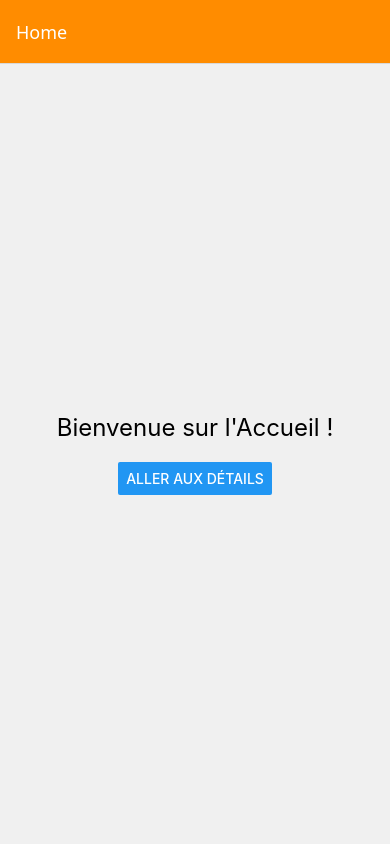
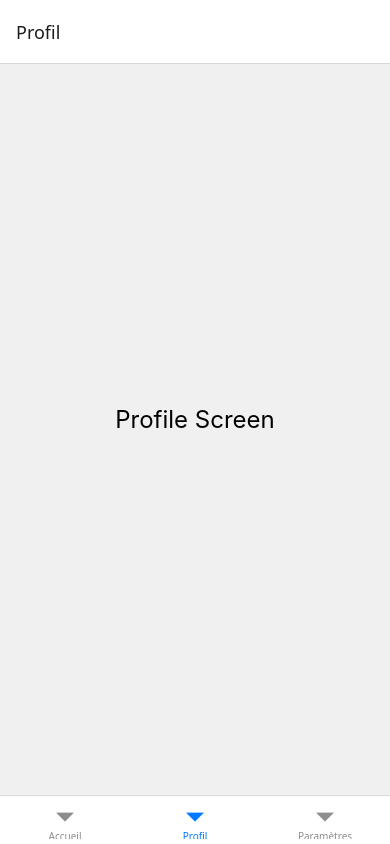
Before and after one commit to jujumichl/React-Tps, a React Native app in the folder tp3-naviguation/: screen /Profile in a window 390 px wide. Built offline with nearby package versions, Linux system fonts and the light colour scheme.

Commit message:
menu de navigation en bas du téléphone

```diff
--- a/tp3-naviguation/App.js
+++ b/tp3-naviguation/App.js
@@ -1,10 +1,11 @@
 import { NavigationContainer } from '@react-navigation/native';
-import MyStackNavigator from './navigation/MyStackNavigator';
+//import MyStackNavigator from './navigation/MyStackNavigator';
+import MyTabNavigator from './navigation/MyTabNavigator';
 
 export default function App() {
   return (
     <NavigationContainer>
-      <MyStackNavigator />
+      <MyTabNavigator />
     </NavigationContainer>
   );
 }
--- /dev/null
+++ b/tp3-naviguation/Navigation/MyTabNavigator.js
@@ -0,0 +1,19 @@
+import { createBottomTabNavigator } from "@react-navigation/bottom-tabs";
+import FeedScreen from '../screens/FeedScreen';
+import ProfileScreen from '../screens/ProfileScreen';
+import SettingsScreen from '../screens/SettingsScreen';
+
+const Tab = createBottomTabNavigator();
+
+export default function MyTabNavigator() {
+    return (
+        <Tab.Navigator>
+            <Tab.Screen name="Feed" component={FeedScreen}
+                options={{ title: 'Accueil' }} />
+            <Tab.Screen name="Profile" component={ProfileScreen}
+                options={{ title: 'Profil' }} />
+            <Tab.Screen name="Settings" component={SettingsScreen}
+                options={{ title: 'Paramètres' }} />
+        </Tab.Navigator>
+    );
+}
--- /dev/null
+++ b/tp3-naviguation/screens/FeedScreen.js
@@ -0,0 +1,25 @@
+import { View, Text, StyleSheet } from 'react-native';
+import { useNavigation } from '@react-navigation/native';
+
+export default function FeedScreen() {
+
+  const navigation = useNavigation();
+  return (
+    <View style={styles.container}>
+      <Text style={styles.title}>Feed Screen</Text>
+    </View>
+  );
+}
+
+const styles = StyleSheet.create({
+  container: {
+    flex: 1,
+    justifyContent: 'center',
+    alignItems: 'center',
+    backgroundColor: '#f0f0f0',
+  },
+  title: {
+    fontSize: 24,
+    marginBottom: 20,
+  },
+});
--- /dev/null
+++ b/tp3-naviguation/screens/ProfileScreen.js
@@ -0,0 +1,25 @@
+import { View, Text, StyleSheet } from 'react-native';
+import { useNavigation } from '@react-navigation/native';
+
+export default function FeedScreen() {
+
+  const navigation = useNavigation();
+  return (
+    <View style={styles.container}>
+      <Text style={styles.title}>Profile Screen</Text>
+    </View>
+  );
+}
+
+const styles = StyleSheet.create({
+  container: {
+    flex: 1,
+    justifyContent: 'center',
+    alignItems: 'center',
+    backgroundColor: '#f0f0f0',
+  },
+  title: {
+    fontSize: 24,
+    marginBottom: 20,
+  },
+});
--- /dev/null
+++ b/tp3-naviguation/screens/SettingsScreen.js
@@ -0,0 +1,25 @@
+import { View, Text, StyleSheet } from 'react-native';
+import { useNavigation } from '@react-navigation/native';
+
+export default function FeedScreen() {
+
+  const navigation = useNavigation();
+  return (
+    <View style={styles.container}>
+      <Text style={styles.title}>Settings Screen</Text>
+    </View>
+  );
+}
+
+const styles = StyleSheet.create({
+  container: {
+    flex: 1,
+    justifyContent: 'center',
+    alignItems: 'center',
+    backgroundColor: '#f0f0f0',
+  },
+  title: {
+    fontSize: 24,
+    marginBottom: 20,
+  },
+});
```
